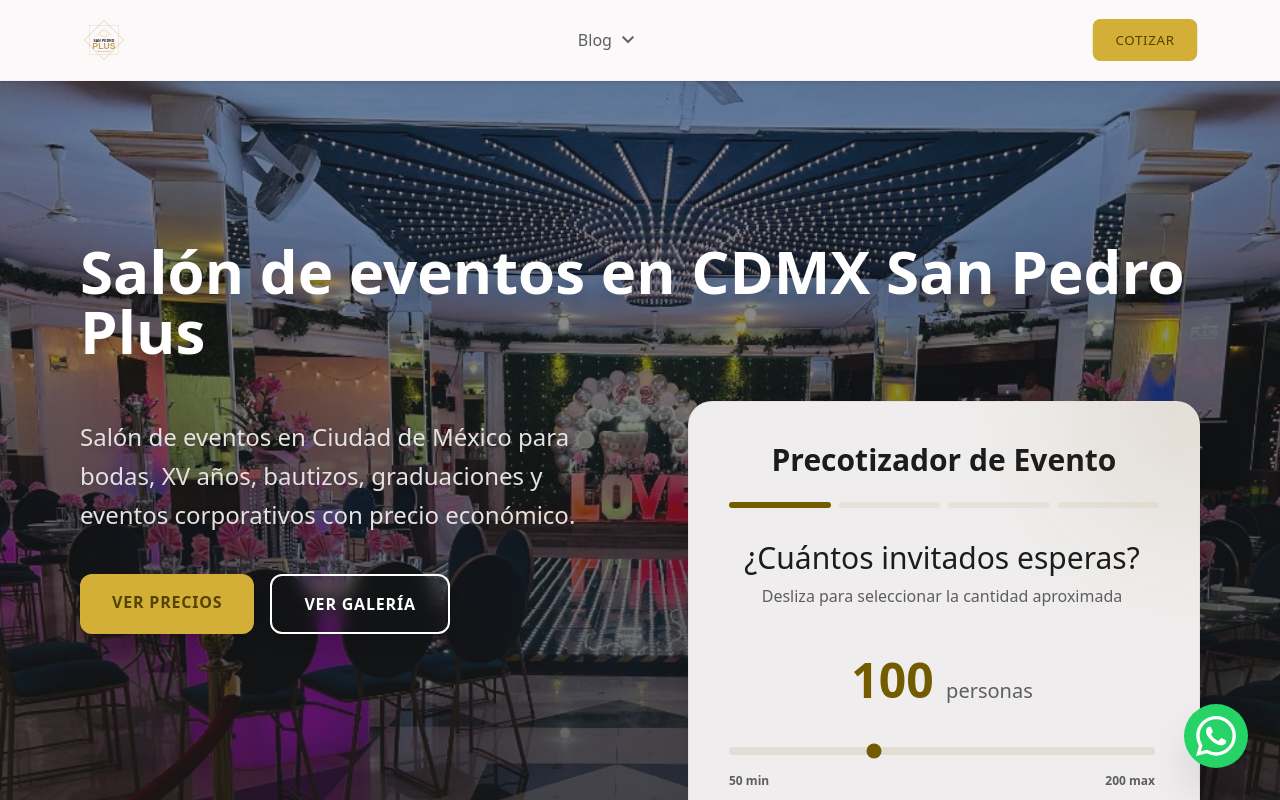
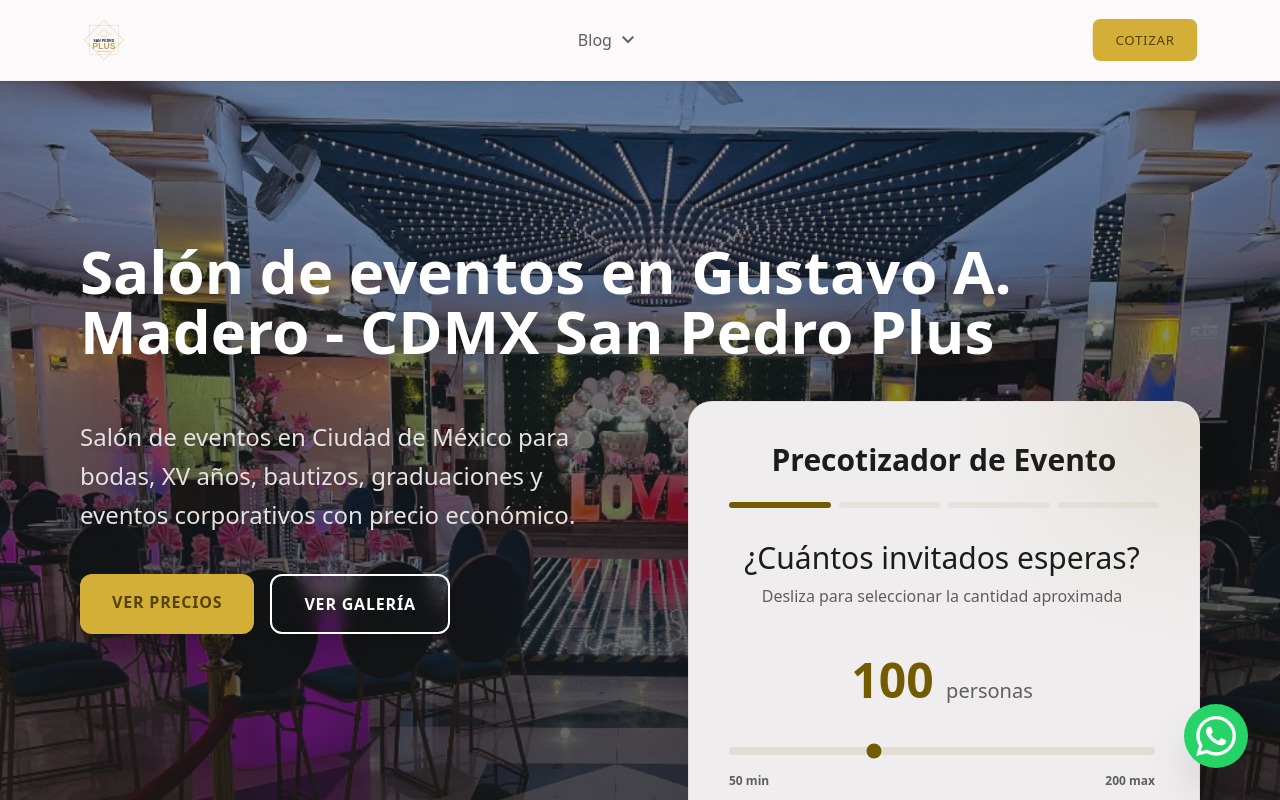
Before and after one commit to aloomushi-pixel/Salones-San-Pedro, a Next.js app: page / in a window 1280 px wide. Shown: the top 800 px of the page. Built offline with nearby package versions, Linux system fonts and the light colour scheme; a web font is replaced by a local one.

Commit message:
seo: refine H1 tag on homepage

```diff
--- a/src/app/page.tsx
+++ b/src/app/page.tsx
@@ -29,7 +29,7 @@ export default function Home() {
 
           <div className="relative z-10 w-full max-w-7xl mx-auto px-margin-mobile md:px-margin-desktop pt-16">
             <h1 className="font-display-lg text-display-lg-mobile md:text-5xl lg:text-6xl text-surface-container-lowest mb-10 text-center lg:text-left drop-shadow-xl font-bold">
-              Salón de eventos en CDMX San Pedro Plus
+              Salón de eventos en Gustavo A. Madero - CDMX San Pedro Plus
             </h1>
 
             <div className="flex flex-col lg:flex-row gap-12 items-center lg:items-start justify-between">
```
